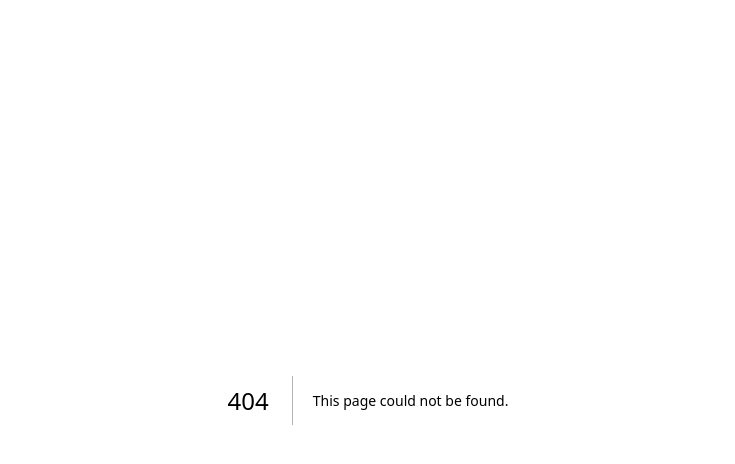
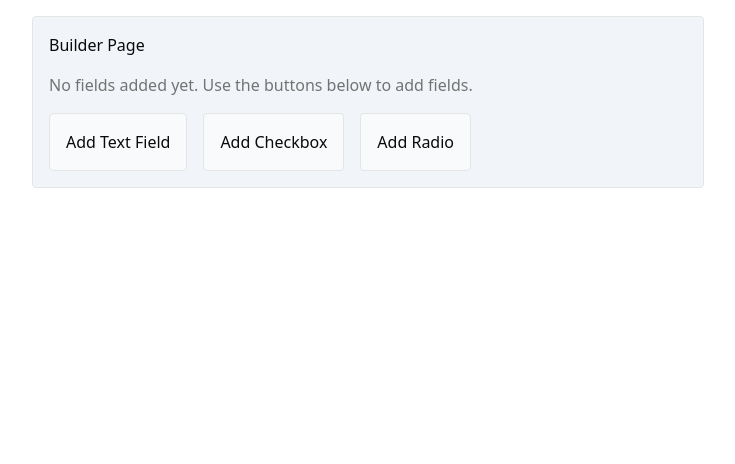
Before and after one commit to austinolig/power-forms, a Next.js app: page /builder in a window 1280 px wide. Before the commit this address had no page. Shown: the top 464 px of the page, without its empty margins (272-1007 px from the left). Built offline with nearby package versions, Linux system fonts and the light colour scheme.

Commit message:
feat(builder): prototyping builder elements
builder page mock ux/ui

drag and drop kit prototype (may not be needed)

```diff
--- /dev/null
+++ b/app/builder/page.tsx
@@ -0,0 +1,11 @@
+import { Builder } from "@/components/builder";
+
+export default async function BuilderPage() {
+	return (
+		<div className="p-4 m-4 mx-auto max-w-2xl border rounded bg-slate-100">
+			<h1 className="mb-4">Builder Page</h1>
+
+			<Builder />
+		</div>
+	);
+}
--- a/app/page.tsx
+++ b/app/page.tsx
@@ -2,7 +2,7 @@ import { getFormsWithPagination } from "@/lib/db";
 import { CreateFormButton } from "@/components/create-form-button";
 import { Dashboard } from "@/components/dashboard";
 
-export default async function Home() {
+export default async function HomePage() {
 	const forms = await getFormsWithPagination();
 
 	return (
--- /dev/null
+++ b/components/builder/index.tsx
@@ -0,0 +1,165 @@
+"use client";
+
+import React, { useState } from "react";
+
+type Field = {
+	id: string;
+	type: string;
+	label: string;
+};
+
+function EditorField({ field }: { field: Field }) {
+	if (field.type === "text") {
+		return (
+			<div className="py-4 flex flex-col gap-2">
+				<label htmlFor={field.id}>{field.label}</label>
+				<input
+					className="w-full border rounded bg-white p-2"
+					type="text"
+					name={field.id}
+				/>
+			</div>
+		);
+	}
+
+	if (field.type === "checkbox") {
+		return (
+			<div className="py-4 flex flex-col gap-2">
+				<p>{field.label}</p>
+				<div className="flex flex-col">
+					<div>
+						<input
+							className="border bg-white"
+							type="checkbox"
+							name={field.id}
+						/>
+						<label className="ml-2" htmlFor={field.id}>
+							Option 1
+						</label>
+					</div>
+					<div>
+						<input
+							className="border bg-white"
+							type="checkbox"
+							name={field.id}
+						/>
+						<label className="ml-2" htmlFor={field.id}>
+							Option 2
+						</label>
+					</div>
+					<div>
+						<input
+							className="border bg-white"
+							type="checkbox"
+							name={field.id}
+						/>
+						<label className="ml-2" htmlFor={field.id}>
+							Option 3
+						</label>
+					</div>
+				</div>
+			</div>
+		);
+	}
+
+	if (field.type === "radio") {
+		return (
+			<div className="py-4 flex flex-col gap-2">
+				<p>{field.label}</p>
+				<div className="flex flex-col">
+					<div>
+						<input className="border bg-white" type="radio" name={field.id} />
+						<label className="ml-2" htmlFor={field.id}>
+							Option 1
+						</label>
+					</div>
+					<div>
+						<input className="border bg-white" type="radio" name={field.id} />
+						<label className="ml-2" htmlFor={field.id}>
+							Option 2
+						</label>
+					</div>
+					<div>
+						<input className="border bg-white" type="radio" name={field.id} />
+						<label className="ml-2" htmlFor={field.id}>
+							Option 3
+						</label>
+					</div>
+				</div>
+			</div>
+		);
+	}
+}
+
+export function Builder() {
+	const [fields, setFields] = useState<Field[]>([]);
+
+	const handleAddField = (type: string) => {
+		const newField: Field = {
+			id: crypto.randomUUID(),
+			type: type,
+			label: type.charAt(0).toUpperCase() + type.slice(1),
+		};
+		setFields((prevFields) => [...prevFields, newField]);
+	};
+
+	return (
+		<div className="space-y-4">
+			{fields.length === 0 && (
+				<>
+					<p className="text-muted-foreground">
+						No fields added yet. Use the buttons below to add fields.
+					</p>
+					<div className="flex gap-4">
+						<button
+							className="p-4 border rounded bg-slate-50"
+							onClick={() => handleAddField("text")}
+						>
+							Add Text Field
+						</button>
+						<button
+							className="p-4 border rounded bg-slate-50"
+							onClick={() => handleAddField("checkbox")}
+						>
+							Add Checkbox
+						</button>
+						<button
+							className="p-4 border rounded bg-slate-50"
+							onClick={() => handleAddField("radio")}
+						>
+							Add Radio
+						</button>
+					</div>
+				</>
+			)}
+			{fields.map((field) => (
+				<React.Fragment key={field.id}>
+					<div className="border p-4 rounded bg-slate-50">
+						<p className="text-muted-foreground">[{field.type}]</p>
+						<EditorField field={field} />
+					</div>
+					<div className="flex gap-4">
+						<button
+							className="p-4 border rounded bg-slate-50"
+							onClick={() => handleAddField("text")}
+						>
+							Add Text Field
+						</button>
+						<button
+							className="p-4 border rounded bg-slate-50"
+							onClick={() => handleAddField("checkbox")}
+						>
+							Add Checkbox
+						</button>
+						<button
+							className="p-4 border rounded bg-slate-50"
+							onClick={() => handleAddField("radio")}
+						>
+							Add Radio
+						</button>
+					</div>
+				</React.Fragment>
+			))}
+		</div>
+	);
+}
--- /dev/null
+++ b/components/dnd-prototype/draggable.tsx
@@ -0,0 +1,24 @@
+import React from "react";
+import { useDraggable } from "@dnd-kit/core";
+
+interface DraggableProps {
+	id: string;
+	children: React.ReactNode;
+}
+
+export function Draggable({ id, children }: DraggableProps) {
+	const { attributes, listeners, setNodeRef, transform } = useDraggable({
+		id: id,
+	});
+	const style = transform
+		? {
+				transform: `translate3d(${transform.x}px, ${transform.y}px, 0)`,
+			}
+		: undefined;
+
+	return (
+		<button ref={setNodeRef} style={style} {...listeners} {...attributes}>
+			{children}
+		</button>
+	);
+}
--- /dev/null
+++ b/components/dnd-prototype/droppable.tsx
@@ -0,0 +1,26 @@
+import React from "react";
+import { useDroppable } from "@dnd-kit/core";
+
+interface DroppableProps {
+	id: string;
+	children: React.ReactNode;
+}
+
+export function Droppable({ id, children }: DroppableProps) {
+	const { isOver, setNodeRef } = useDroppable({
+		id: id,
+	});
+	const style = {
+		color: isOver ? "green" : undefined,
+	};
+
+	return (
+		<div
+			ref={setNodeRef}
+			className="w-[300px] h-[300px] bg-slate-100 rounded-lg border-dotted border-2 border-slate-300"
+			style={style}
+		>
+			{children}
+		</div>
+	);
+}
--- /dev/null
+++ b/components/dnd-prototype/index.tsx
@@ -0,0 +1,37 @@
+"use client";
+
+import React, { useState } from "react";
+import {
+	DndContext,
+	type UniqueIdentifier,
+	type DragEndEvent,
+} from "@dnd-kit/core";
+
+import { Droppable } from "./droppable";
+import { Draggable } from "./draggable";
+
+export function DndPrototype() {
+	const containers = ["A", "B", "C"];
+	const [parent, setParent] = useState<UniqueIdentifier | null>(null);
+	const draggableMarkup = <Draggable id="draggable">Drag me</Draggable>;
+
+	function handleDragEnd(event: DragEndEvent) {
+		const { over } = event;
+
+		setParent(over ? over.id : null);
+	}
+
+	return (
+		<DndContext onDragEnd={handleDragEnd}>
+			{parent === null ? draggableMarkup : null}
+
+			<div className="flex gap-4 p-4">
+				{containers.map((id) => (
+					<Droppable key={id} id={id}>
+						{parent === id ? draggableMarkup : "Drop here"}
+					</Droppable>
+				))}
+			</div>
+		</DndContext>
+	);
+}
--- a/package.json
+++ b/package.json
@@ -17,6 +17,7 @@
 		"postinstall": "prisma generate"
 	},
 	"dependencies": {
+		"@dnd-kit/core": "^6.3.1",
 		"@prisma/client": "^6.14.0",
 		"class-variance-authority": "^0.7.1",
 		"clsx": "^2.1.1",
@@ -43,8 +44,8 @@
 		"prettier": "^3.6.2",
 		"prisma": "^6.14.0",
 		"tailwindcss": "^4",
+		"ts-node": "^10.9.2",
 		"tw-animate-css": "^1.3.6",
-		"ts-node": "^10.9.2",
 		"typescript": "^5"
 	}
 }
```
Also changed, not shown: 1 other file (tests, documents, lock files or other folders).
